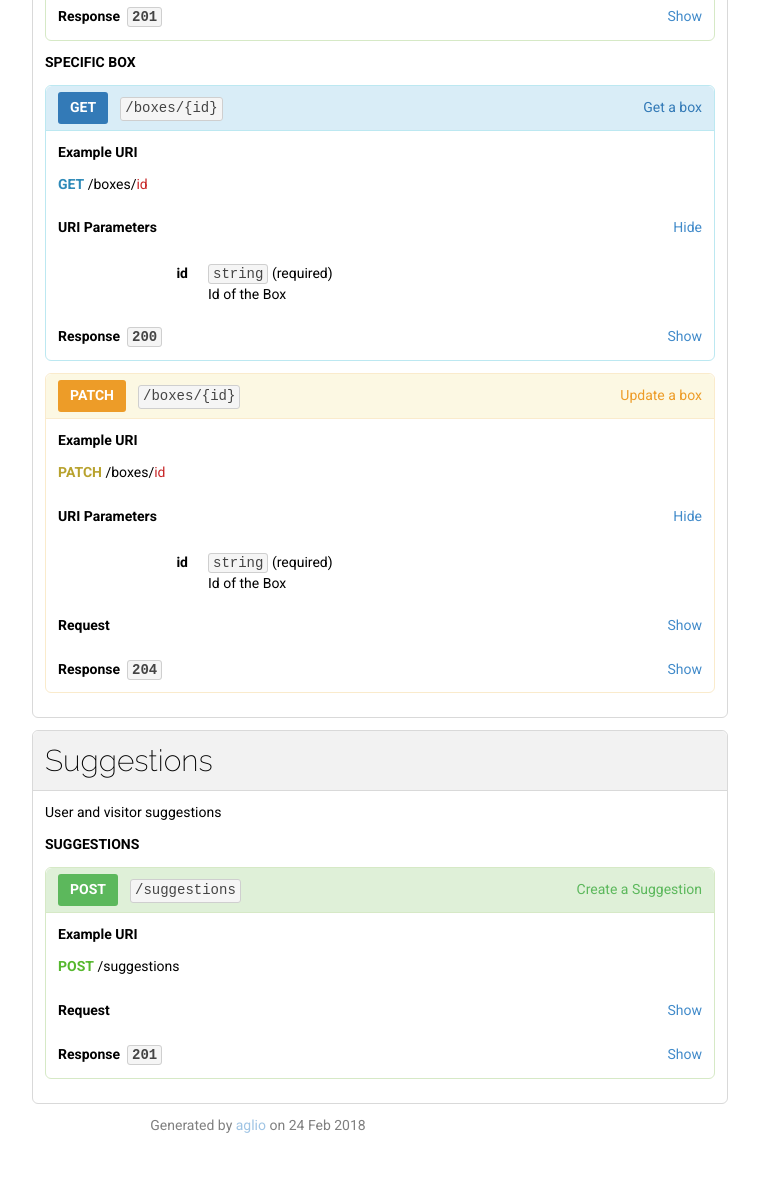
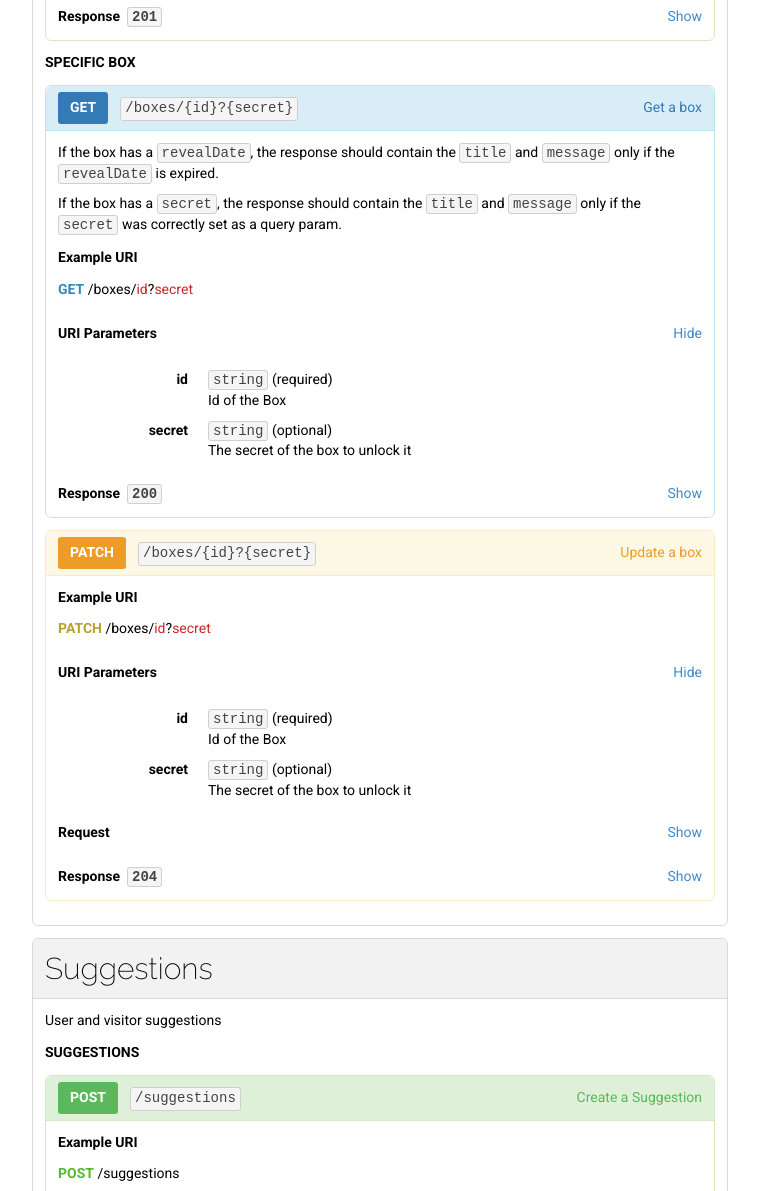
Before and after one commit to RomanKol/cb-api, a website: page index.html in a window 1280 px wide. Shown: the part 1262-2453 px from the top of the page, without its empty margins (382-1141 px from the left). Before the commit the page ends 2407 px from the top, so only its background shows below. Drawn offline with Linux system fonts and the light colour scheme.

Commit message:
udpate api

```diff
--- a/index.html
+++ b/index.html
@@ -19,38 +19,36 @@
   "<span class="hljs-attribute">title</span>": <span class="hljs-value"><span class="hljs-string">"String"</span></span>,
   "<span class="hljs-attribute">message</span>": <span class="hljs-value"><span class="hljs-string">"String"</span></span>,
   "<span class="hljs-attribute">revealDate?</span>": <span class="hljs-value"><span class="hljs-string">"Date"</span></span>,
-  "<span class="hljs-attribute">password?</span>": <span class="hljs-value"><span class="hljs-string">"String"</span>
+  "<span class="hljs-attribute">secret?</span>": <span class="hljs-value"><span class="hljs-string">"String"</span>
 </span>}</code></pre><div style="height: 1px;"></div></div></div></div><div id="boxes-boxes-post" class="action post"><h4 class="action-heading"><div class="name">Create a new box</div><a href="#boxes-boxes-post" class="method post">POST</a><code class="uri">/boxes</code></h4><h4>Example URI</h4><div class="definition"><span class="method post">POST</span>&nbsp;<span class="uri"><span class="hostname"></span>/boxes</span></div><div class="title"><strong>Request</strong><div class="collapse-button"><span class="close">Hide</span><span class="open">Show</span></div></div><div class="collapse-content"><div class="inner"><h5>Headers</h5><pre><code><span class="hljs-attribute">Content-Type</span>: <span class="hljs-string">application/json</span><br><span class="hljs-attribute">Authorization</span>: <span class="hljs-string">Token</span></code></pre><div style="height: 1px;"></div><h5>Body</h5><pre><code>{
   "<span class="hljs-attribute">title</span>": <span class="hljs-value"><span class="hljs-string">"String"</span></span>,
   "<span class="hljs-attribute">message</span>": <span class="hljs-value"><span class="hljs-string">"String"</span></span>,
   "<span class="hljs-attribute">revealDate?</span>": <span class="hljs-value"><span class="hljs-string">"Date"</span></span>,
-  "<span class="hljs-attribute">password?</span>": <span class="hljs-value"><span class="hljs-string">"String"</span>
+  "<span class="hljs-attribute">secret?</span>": <span class="hljs-value"><span class="hljs-string">"String"</span>
 </span>}</code></pre><div style="height: 1px;"></div></div></div><div class="title"><strong>Response&nbsp;&nbsp;<code>201</code></strong><div class="collapse-button"><span class="close">Hide</span><span class="open">Show</span></div></div><div class="collapse-content"><div class="inner"><h5>Headers</h5><pre><code><span class="hljs-attribute">Content-Type</span>: <span class="hljs-string">application/json</span><br><span class="hljs-attribute">Location</span>: <span class="hljs-string">/boxes/{id}</span></code></pre><div style="height: 1px;"></div><h5>Body</h5><pre><code>{
   "<span class="hljs-attribute">id</span>": <span class="hljs-value"><span class="hljs-string">"String"</span></span>,
   "<span class="hljs-attribute">title</span>": <span class="hljs-value"><span class="hljs-string">"String"</span></span>,
   "<span class="hljs-attribute">message</span>": <span class="hljs-value"><span class="hljs-string">"String"</span></span>,
   "<span class="hljs-attribute">revealDate?</span>": <span class="hljs-value"><span class="hljs-string">"Date"</span></span>,
-  "<span class="hljs-attribute">password?</span>": <span class="hljs-value"><span class="hljs-string">"String"</span>
-</span>}</code></pre><div style="height: 1px;"></div></div></div></div></div><div id="boxes-specific-box" class="resource"><h3 class="resource-heading">Specific box <a href="#boxes-specific-box" class="permalink">&nbsp;&para;</a></h3><div id="boxes-specific-box-get" class="action get"><h4 class="action-heading"><div class="name">Get a box</div><a href="#boxes-specific-box-get" class="method get">GET</a><code class="uri">/boxes/{id}</code></h4><h4>Example URI</h4><div class="definition"><span class="method get">GET</span>&nbsp;<span class="uri"><span class="hostname"></span>/boxes/<span class="hljs-attribute" title="id">id</span></span></div><div class="title"><strong>URI Parameters</strong><div class="collapse-button show"><span class="close">Hide</span><span class="open">Show</span></div></div><div class="collapse-content"><dl class="inner"><dt>id</dt><dd><code>string</code>&nbsp;<span class="required">(required)</span>&nbsp;<p>Id of the Box</p>
+  "<span class="hljs-attribute">secret?</span>": <span class="hljs-value"><span class="hljs-string">"String"</span>
+</span>}</code></pre><div style="height: 1px;"></div></div></div></div></div><div id="boxes-specific-box" class="resource"><h3 class="resource-heading">Specific box <a href="#boxes-specific-box" class="permalink">&nbsp;&para;</a></h3><div id="boxes-specific-box-get" class="action get"><h4 class="action-heading"><div class="name">Get a box</div><a href="#boxes-specific-box-get" class="method get">GET</a><code class="uri">/boxes/{id}?{secret}</code></h4><p>If the box has a <code>revealDate</code>, the response should contain the <code>title</code> and <code>message</code> only if the <code>revealDate</code> is expired.</p>
+<p>If the box has a <code>secret</code>, the response should contain the <code>title</code> and <code>message</code> only if the <code>secret</code> was correctly set as a query param.</p>
+<h4>Example URI</h4><div class="definition"><span class="method get">GET</span>&nbsp;<span class="uri"><span class="hostname"></span>/boxes/<span class="hljs-attribute" title="id">id</span>?<span class="hljs-attribute" title="secret">secret</span></span></div><div class="title"><strong>URI Parameters</strong><div class="collapse-button show"><span class="close">Hide</span><span class="open">Show</span></div></div><div class="collapse-content"><dl class="inner"><dt>id</dt><dd><code>string</code>&nbsp;<span class="required">(required)</span>&nbsp;<p>Id of the Box</p>
+</dd><dt>secret</dt><dd><code>string</code>&nbsp;<span>(optional)</span>&nbsp;<p>The secret of the box to unlock it</p>
 </dd></dl></div><div class="title"><strong>Response&nbsp;&nbsp;<code>200</code></strong><div class="collapse-button"><span class="close">Hide</span><span class="open">Show</span></div></div><div class="collapse-content"><div class="inner"><h5>Headers</h5><pre><code><span class="hljs-attribute">Content-Type</span>: <span class="hljs-string">application/json</span></code></pre><div style="height: 1px;"></div><h5>Body</h5><pre><code>{
   "<span class="hljs-attribute">id</span>": <span class="hljs-value"><span class="hljs-string">"String"</span></span>,
   "<span class="hljs-attribute">title</span>": <span class="hljs-value"><span class="hljs-string">"String"</span></span>,
   "<span class="hljs-attribute">message</span>": <span class="hljs-value"><span class="hljs-string">"String"</span></span>,
   "<span class="hljs-attribute">revealDate?</span>": <span class="hljs-value"><span class="hljs-string">"Date"</span></span>,
-  "<span class="hljs-attribute">password?</span>": <span class="hljs-value"><span class="hljs-string">"String"</span>
-</span>}</code></pre><div style="height: 1px;"></div></div></div></div><div id="boxes-specific-box-patch" class="action patch"><h4 class="action-heading"><div class="name">Update a box</div><a href="#boxes-specific-box-patch" class="method patch">PATCH</a><code class="uri">/boxes/{id}</code></h4><h4>Example URI</h4><div class="definition"><span class="method patch">PATCH</span>&nbsp;<span class="uri"><span class="hostname"></span>/boxes/<span class="hljs-attribute" title="id">id</span></span></div><div class="title"><strong>URI Parameters</strong><div class="collapse-button show"><span class="close">Hide</span><span class="open">Show</span></div></div><div class="collapse-content"><dl class="inner"><dt>id</dt><dd><code>string</code>&nbsp;<span class="required">(required)</span>&nbsp;<p>Id of the Box</p>
+  "<span class="hljs-attribute">secret?</span>": <span class="hljs-value"><span class="hljs-string">"String"</span>
+</span>}</code></pre><div style="height: 1px;"></div></div></div></div><div id="boxes-specific-box-patch" class="action patch"><h4 class="action-heading"><div class="name">Update a box</div><a href="#boxes-specific-box-patch" class="method patch">PATCH</a><code class="uri">/boxes/{id}?{secret}</code></h4><h4>Example URI</h4><div class="definition"><span class="method patch">PATCH</span>&nbsp;<span class="uri"><span class="hostname"></span>/boxes/<span class="hljs-attribute" title="id">id</span>?<span class="hljs-attribute" title="secret">secret</span></span></div><div class="title"><strong>URI Parameters</strong><div class="collapse-button show"><span class="close">Hide</span><span class="open">Show</span></div></div><div class="collapse-content"><dl class="inner"><dt>id</dt><dd><code>string</code>&nbsp;<span class="required">(required)</span>&nbsp;<p>Id of the Box</p>
+</dd><dt>secret</dt><dd><code>string</code>&nbsp;<span>(optional)</span>&nbsp;<p>The secret of the box to unlock it</p>
 </dd></dl></div><div class="title"><strong>Request</strong><div class="collapse-button"><span class="close">Hide</span><span class="open">Show</span></div></div><div class="collapse-content"><div class="inner"><h5>Headers</h5><pre><code><span class="hljs-attribute">Content-Type</span>: <span class="hljs-string">application/json</span><br><span class="hljs-attribute">Authorization</span>: <span class="hljs-string">Token</span></code></pre><div style="height: 1px;"></div><h5>Body</h5><pre><code>{
   "<span class="hljs-attribute">title?</span>": <span class="hljs-value"><span class="hljs-string">"String"</span></span>,
   "<span class="hljs-attribute">message?</span>": <span class="hljs-value"><span class="hljs-string">"String"</span></span>,
   "<span class="hljs-attribute">revealDate?</span>": <span class="hljs-value"><span class="hljs-string">"Date"</span></span>,
-  "<span class="hljs-attribute">password?</span>": <span class="hljs-value"><span class="hljs-string">"String"</span>
-</span>}</code></pre><div style="height: 1px;"></div></div></div><div class="title"><strong>Response&nbsp;&nbsp;<code>204</code></strong><div class="collapse-button"><span class="close">Hide</span><span class="open">Show</span></div></div><div class="collapse-content"><div class="inner"><h5>Headers</h5><pre><code><span class="hljs-attribute">Content-Type</span>: <span class="hljs-string">application/json</span><br><span class="hljs-attribute">Location</span>: <span class="hljs-string">/boxes/{id}</span></code></pre><div style="height: 1px;"></div><h5>Body</h5><pre><code>{
-  "<span class="hljs-attribute">id</span>": <span class="hljs-value"><span class="hljs-string">"String"</span></span>,
-  "<span class="hljs-attribute">title</span>": <span class="hljs-value"><span class="hljs-string">"String"</span></span>,
-  "<span class="hljs-attribute">message</span>": <span class="hljs-value"><span class="hljs-string">"String"</span></span>,
-  "<span class="hljs-attribute">revealDate?</span>": <span class="hljs-value"><span class="hljs-string">"Date"</span></span>,
-  "<span class="hljs-attribute">password?</span>": <span class="hljs-value"><span class="hljs-string">"String"</span>
-</span>}</code></pre><div style="height: 1px;"></div></div></div></div></div></section><section id="suggestions" class="resource-group"><h2 class="group-heading">Suggestions <a href="#suggestions" class="permalink">&para;</a></h2><p>User and visitor suggestions</p>
+  "<span class="hljs-attribute">secret?</span>": <span class="hljs-value"><span class="hljs-string">"String"</span>
+</span>}</code></pre><div style="height: 1px;"></div></div></div><div class="title"><strong>Response&nbsp;&nbsp;<code>204</code></strong><div class="collapse-button"><span class="close">Hide</span><span class="open">Show</span></div></div><div class="collapse-content"><div class="inner"><h5>Headers</h5><pre><code><span class="hljs-attribute">Content-Type</span>: <span class="hljs-string">application/json</span><br><span class="hljs-attribute">Location</span>: <span class="hljs-string">/boxes/{id}</span></code></pre><div style="height: 1px;"></div></div></div></div></div></section><section id="suggestions" class="resource-group"><h2 class="group-heading">Suggestions <a href="#suggestions" class="permalink">&para;</a></h2><p>User and visitor suggestions</p>
 <div id="suggestions-suggestions" class="resource"><h3 class="resource-heading">Suggestions <a href="#suggestions-suggestions" class="permalink">&nbsp;&para;</a></h3><div id="suggestions-suggestions-post" class="action post"><h4 class="action-heading"><div class="name">Create a Suggestion</div><a href="#suggestions-suggestions-post" class="method post">POST</a><code class="uri">/suggestions</code></h4><h4>Example URI</h4><div class="definition"><span class="method post">POST</span>&nbsp;<span class="uri"><span class="hostname"></span>/suggestions</span></div><div class="title"><strong>Request</strong><div class="collapse-button"><span class="close">Hide</span><span class="open">Show</span></div></div><div class="collapse-content"><div class="inner"><h5>Headers</h5><pre><code><span class="hljs-attribute">Content-Type</span>: <span class="hljs-string">application/json</span></code></pre><div style="height: 1px;"></div><h5>Body</h5><pre><code>{
     "<span class="hljs-attribute">user</span>": <span class="hljs-value">Boolean</span>,
     "<span class="hljs-attribute">url</span>": <span class="hljs-value"><span class="hljs-string">"URI"</span></span>,
@@ -61,7 +59,7 @@
     "<span class="hljs-attribute">url</span>": <span class="hljs-value"><span class="hljs-string">"URI"</span></span>,
     "<span class="hljs-attribute">browser</span>": <span class="hljs-value"><span class="hljs-string">"String"</span></span>,
     "<span class="hljs-attribute">message</span>": <span class="hljs-value"><span class="hljs-string">"String"</span>
-</span>}</code></pre><div style="height: 1px;"></div></div></div></div></div></section></div></div></div><p style="text-align: center;" class="text-muted">Generated by&nbsp;<a href="https://github.com/danielgtaylor/aglio" class="aglio">aglio</a>&nbsp;on 24 Feb 2018</p><script>/* eslint-env browser */
+</span>}</code></pre><div style="height: 1px;"></div></div></div></div></div></section></div></div></div><p style="text-align: center;" class="text-muted">Generated by&nbsp;<a href="https://github.com/danielgtaylor/aglio" class="aglio">aglio</a>&nbsp;on 25 Feb 2018</p><script>/* eslint-env browser */
 /* eslint quotes: [2, "single"] */
 'use strict';
 
```
Also changed, not shown: 1 other file.
